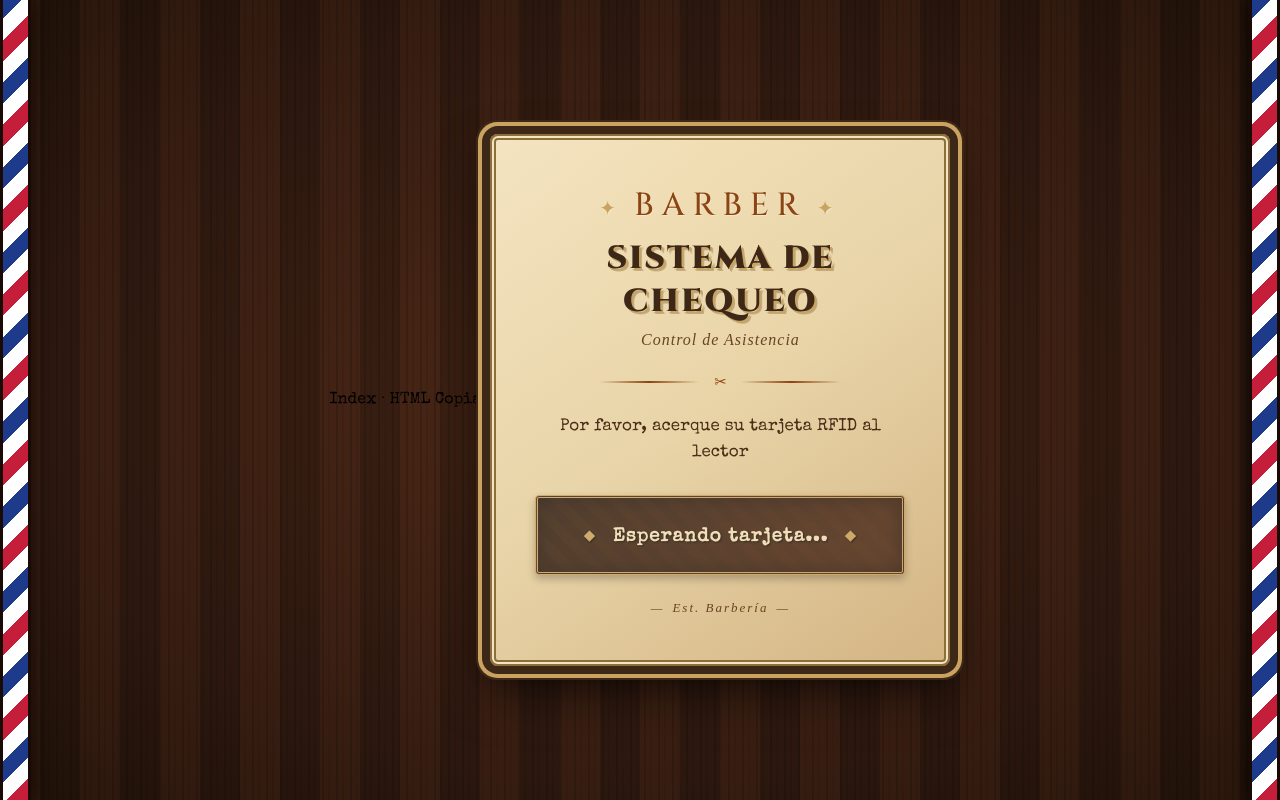
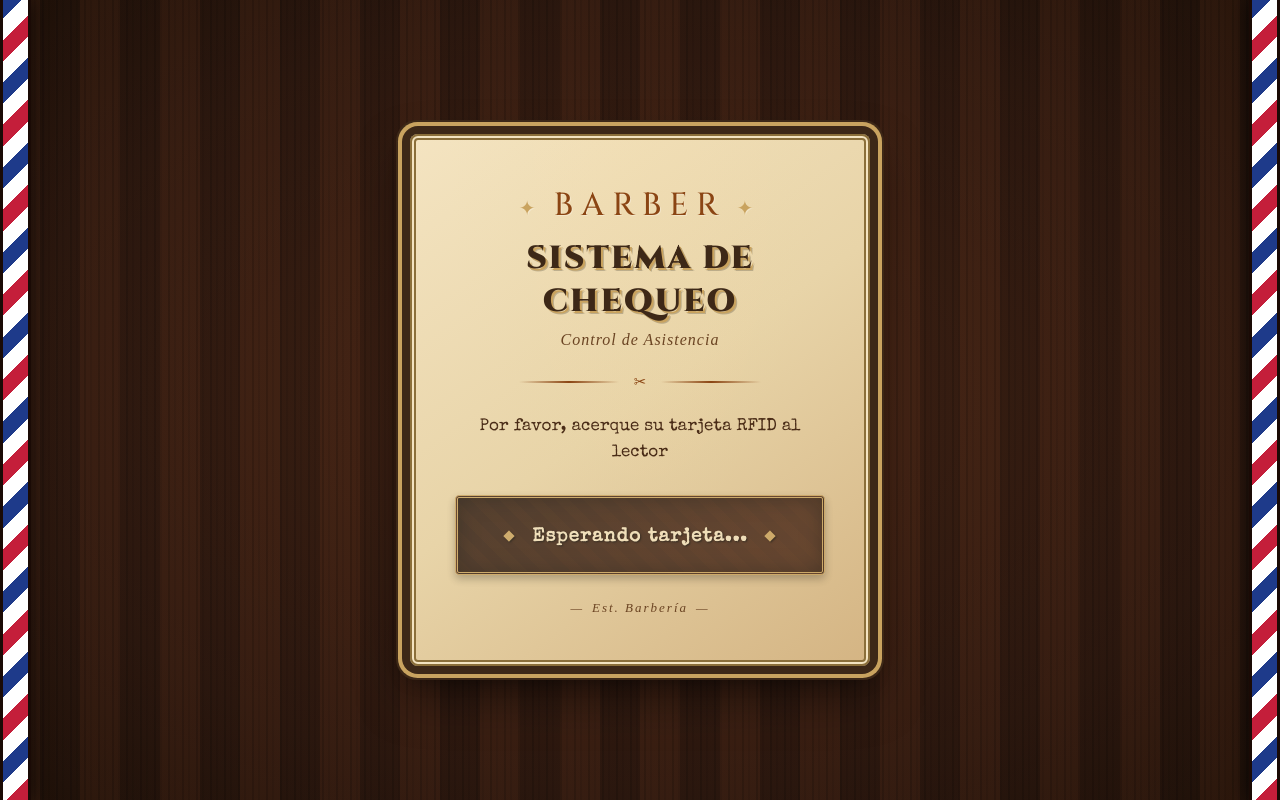
Before and after one commit to SPARS2310/Asistencias.JohnnyBoy, a Django app: page / in a window 1280 px wide. Run offline with Django 5.2, Linux system fonts and the light colour scheme; some web fonts are replaced.

```diff
--- a/templates/index.html
+++ b/templates/index.html
@@ -1,6 +1,3 @@
-Index · HTML
-Copiar
-
 <!DOCTYPE html>
 <html lang="es">
 <head>
```
